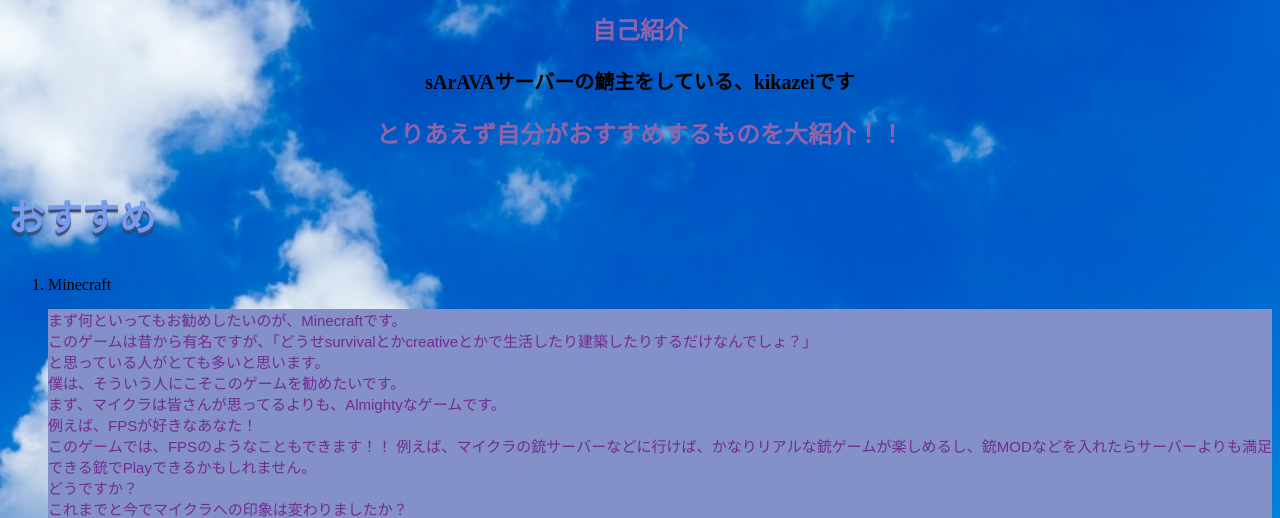
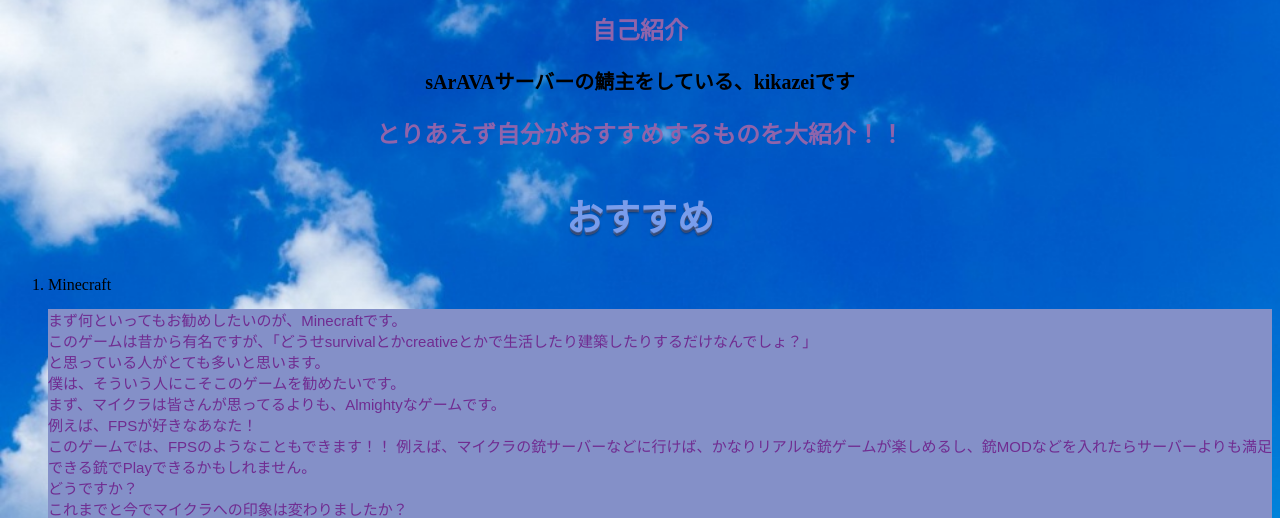
Before and after one commit to 0Wite/0Wite.github.io, a PHP site: page / in a window 1280 px wide. Shown: the part 173-691 px from the top of the page. Run offline with PHP 8.4, Linux system fonts and the light colour scheme.

Commit message:
Update top.css

```diff
--- a/css/top.css
+++ b/css/top.css
@@ -1,7 +1,7 @@
 @charset "UTF-8";
 
 .bt {
-  text-algin: center;
+  text-align: center;
 }
 .btn-text-3d {
   text-decoration: none;
```
